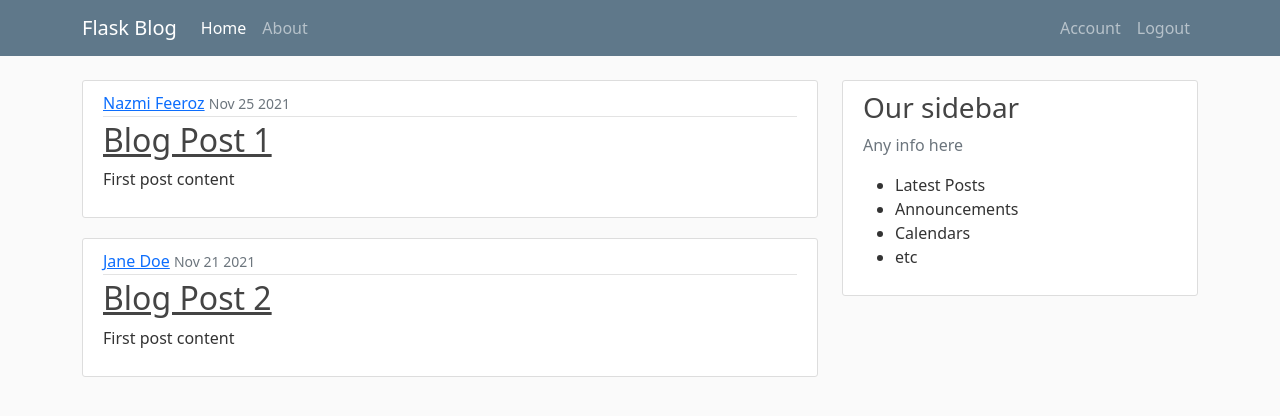
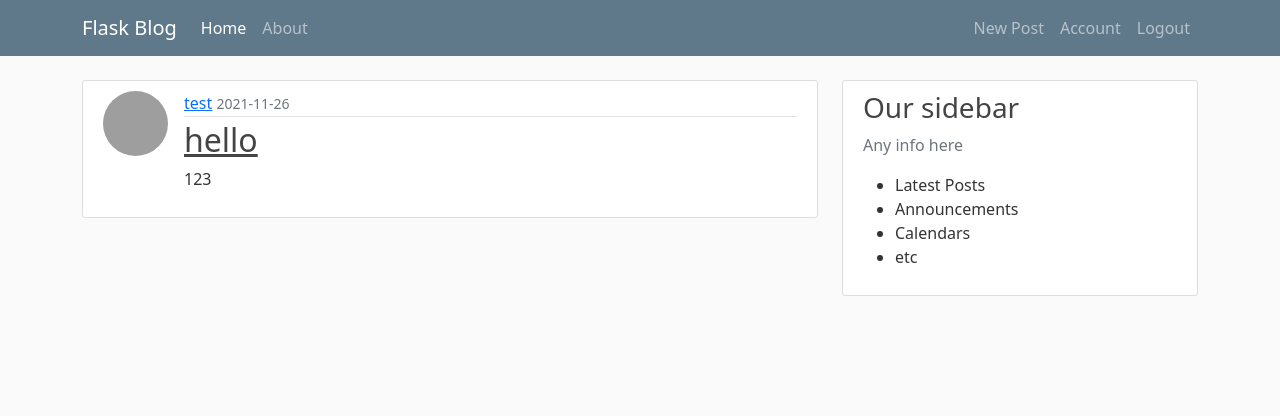
Before and after one commit to nazmifeeroz/flask-learning, a Flask app: page / in a window 1280 px wide. Shown: the top 416 px of the page. Run offline with Flask 2, Linux system fonts and the light colour scheme; a user stored in the database is signed in; data comes from the database, SQL or seed files in the repository; both versions use the stored data as it was after the commit; grey boxes are pictures that could not be loaded.

Commit message:
:sparkles: create post

```diff
--- a/flaskblog/routes.py
+++ b/flaskblog/routes.py
@@ -3,28 +3,14 @@ import secrets
 from PIL import Image
 from flask import render_template, url_for, flash, redirect, request
 from flaskblog import app, db, bcrypt
-from flaskblog.forms import RegistrationForm, LoginForm, UpdateAccountForm
+from flaskblog.forms import RegistrationForm, LoginForm, UpdateAccountForm, PostForm
 from flaskblog.models import User, Post
 from flask_login import login_user, current_user, logout_user, login_required
-
-posts = [
-    {
-        'author': 'Nazmi Feeroz',
-        'title': 'Blog Post 1',
-        'content': 'First post content',
-        'date_posted': 'Nov 25 2021'
-    },
-    {
-        'author': 'Jane Doe',
-        'title': 'Blog Post 2',
-        'content': 'First post content',
-        'date_posted': 'Nov 21 2021'
-    }
-]
 
 @app.route("/")
 @app.route("/home")
 def home():
+    posts = Post.query.all()
     return render_template('home.html', posts=posts)
 
 @app.route("/about")
@@ -94,3 +80,15 @@ def account():
         form.email.data = current_user.email
     image_file = url_for('static', filename='profile_pics/' + current_user.image_file)
     return render_template('account.html', title='Account', image_file=image_file, form=form)
+
+@app.route("/post/new", methods=['GET', 'POST'])
+@login_required
+def new_post():
+    form = PostForm()
+    if form.validate_on_submit():
+        post = Post(title=form.title.data, content=form.content.data, author=current_user)
+        db.session.add(post)
+        db.session.commit()
+        flash('Your post has been created!', 'success')
+        return redirect(url_for('home'))
+    return render_template('create_post.html', title='New Post', form=form)
--- a/flaskblog/templates/home.html
+++ b/flaskblog/templates/home.html
@@ -1,9 +1,16 @@
 {% extends "layout.html" %} {% block content %} {% for post in posts %}
-<article class="media content-section">
-  <div class="media-body">
+<article class="d-flex content-section">
+  <img
+    src="{{url_for('static', filename='profile_pics/' + post.author.image_file)}}"
+    alt="author image"
+    class="rounded-circle article-img"
+  />
+  <div class="flex-grow-1">
     <div class="article-metadata">
-      <a class="mr-2" href="#">{{ post.author }}</a>
-      <small class="text-muted">{{ post.date_posted }}</small>
+      <a class="mr-2" href="#">{{ post.author.username }}</a>
+      <small class="text-muted"
+        >{{ post.date_posted.strftime('%Y-%m-%d') }}</small
+      >
     </div>
     <h2><a class="article-title" href="#">{{ post.title }}</a></h2>
     <p class="article-content">{{ post.content }}</p>
--- a/flaskblog/templates/layout.html
+++ b/flaskblog/templates/layout.html
@@ -56,6 +56,7 @@
           </ul>
           <div class="navbar-nav">
             {% if current_user.is_authenticated %}
+            <a class="nav-link" href="{{url_for('new_post')}}">New Post</a>
             <a class="nav-link" href="{{url_for('account')}}">Account</a>
             <a class="nav-link" href="{{url_for('logout')}}">Logout</a>
             {% else %}
```
Also changed, not shown: flaskblog/forms.py (+6 -1 lines), flaskblog/templates/create_post.html (added, +34 -0 lines), flaskblog/site.db.
